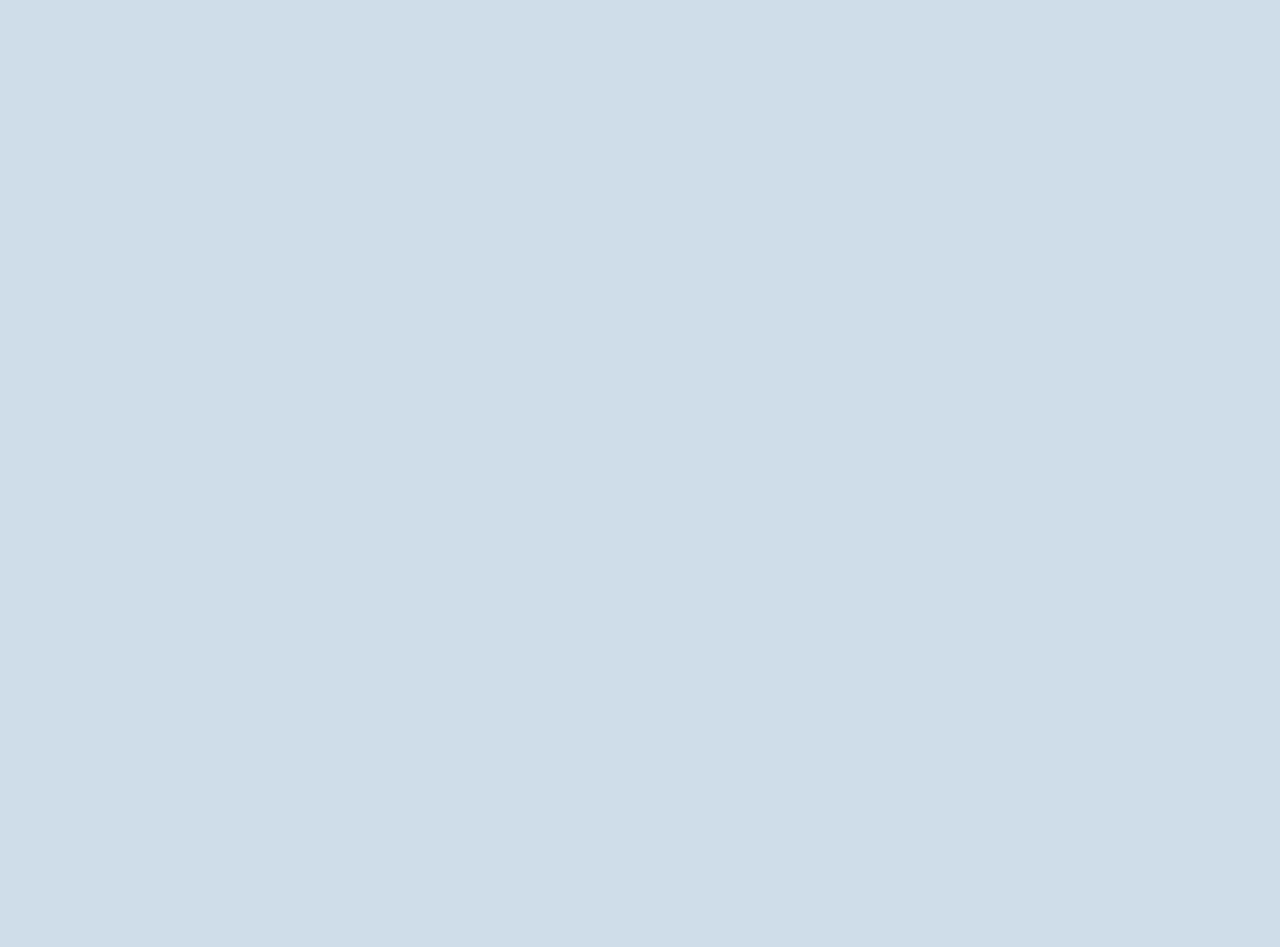
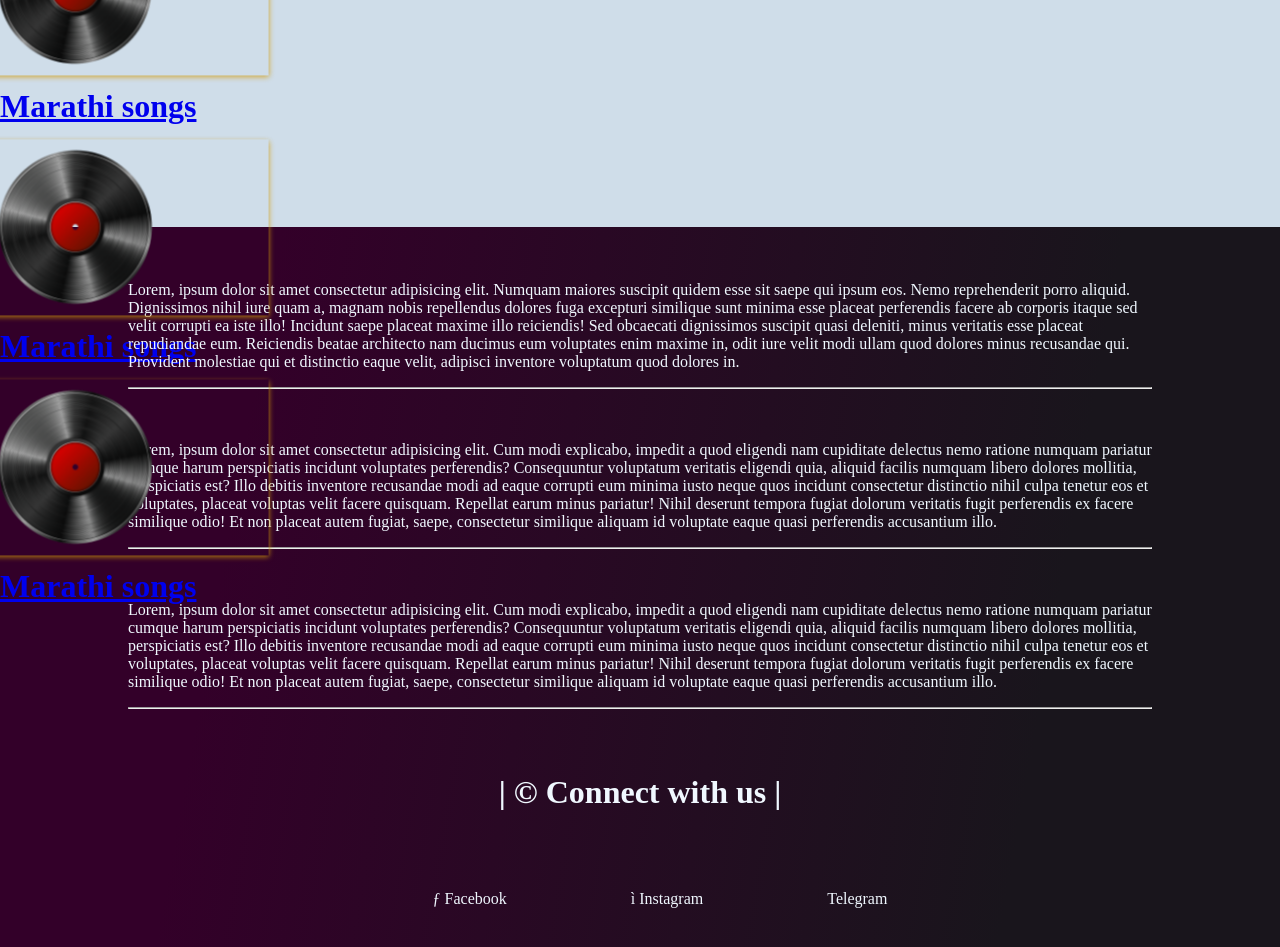
Before and after one commit to VivekTaware0505/Online-Music-Website, an Angular app: page / in a window 1280 px wide. Shown: the part 2000-2947 px from the top of the page. Before the commit the page ends 1968 px from the top, so only its background shows below. Built offline with nearby package versions, Linux system fonts and the light colour scheme.

Commit message:
some changes in albums

```diff
--- a/src/app/component/album/album.component.css
+++ b/src/app/component/album/album.component.css
@@ -1,23 +1,20 @@
 .container1{
 
     width: 100%;
-    height: 50vh;
+    height: 100vh;
     margin-top: 10%;
-    display: flex;
-    justify-content: center;
-    align-items: center;
-    gap: 10%;
+
 }
 
 .sbox {
 
-    width: 300px;
-    height: 300px;
+    width: 20%;
+    height: 20%;
 
     font-weight: 500;
     color: whitesmoke;
 
-    border-radius: 50% ;
+
     font-size: cover;
     transition: 0.6s;
     scale: 1;
--- a/src/app/component/album/album.component.html
+++ b/src/app/component/album/album.component.html
@@ -24,5 +24,18 @@
         <h1 >Marathi songs </h1>
     </a>
 
+    <a  routerLink="marathi">
+        <div class="sbox" id="box3">
+        <img src="" alt="">
+        </div>
+        <h1 >Marathi songs </h1>
+    </a> <a  routerLink="marathi">
+        <div class="sbox" id="box3">
+        <img src="" alt="">
+        </div>
+        <h1 >Marathi songs </h1>
+    </a>
+
+
 
 </div>
--- a/src/app/component/footer/footer.component.css
+++ b/src/app/component/footer/footer.component.css
@@ -1,24 +1,53 @@
 .footer{
     width: 100%;
-    height: 15vh;
+    height: 90vh;
 
-    background-image: linear-gradient(100deg , rgb(87, 0, 70) 20% , rgb(139, 0, 219) 80%);
-    /* border-radius: 100% 50% 100%/ 100%  50% 100%; */
-    border-top-left-radius: 50%;
-    border-bottom-right-radius: 50%;
+    background-image: linear-gradient(100deg , rgb(51, 0, 41) 20% , rgb(25, 21, 28) 80%);
+
+    display: grid;
+    grid-template-areas: 'col1'
+    'col2' 'col3'
+    ;
+    /* grid-template-columns: 30% 30% 30%; */
+    grid-template-rows: 20vh 20vh 20vh 20vh ;
 
 
     color: aliceblue;
 }
+
+.col1{
+    grid-area: col1;
+   margin-left: 10%;
+   margin-top: 3%;
+   margin-right: 10%;
+}
+.col2{
+    grid-area: col2;
+    margin-top: 3%;
+    margin-left: 10%;
+    margin-right: 10%;
+
+}
+.col3{
+    grid-area: col3;
+    margin-top: 3%;
+    margin-left: 10%;
+   margin-right: 10%;
+
+}
+
+
 .footer>h1{
+    padding: 5% 5%;
     display: flex;
     justify-content: center;
     align-items: center;
 }
 .footer>ul{
+    margin-top: 0;
     list-style: none;
     display: flex;
     justify-content: center;
     align-items: center;
-    gap: 20px;
+    gap: 10%;
 }
--- a/src/app/component/footer/footer.component.html
+++ b/src/app/component/footer/footer.component.html
@@ -1,10 +1,59 @@
 <div class="footer">
 
-    <h1> © Connect with us  </h1>
+
+    <div class="col1">
+
+        <p>
+            Lorem, ipsum dolor sit amet consectetur adipisicing elit. Numquam maiores suscipit quidem esse sit saepe qui
+            ipsum eos. Nemo reprehenderit porro aliquid. Dignissimos nihil iure quam a, magnam nobis repellendus dolores
+            fuga excepturi similique sunt minima esse placeat perferendis facere ab corporis itaque sed velit corrupti
+            ea iste illo! Incidunt saepe placeat maxime illo reiciendis! Sed obcaecati dignissimos suscipit quasi
+            deleniti, minus veritatis esse placeat repudiandae eum. Reiciendis beatae architecto nam ducimus eum
+            voluptates enim maxime in, odit iure velit modi ullam quod dolores minus recusandae qui. Provident molestiae
+            qui et distinctio eaque velit, adipisci inventore voluptatum quod dolores in.
+        </p>
+<hr>
+    </div>
+    <div class="col2">
+
+        <p>
+            Lorem, ipsum dolor sit amet consectetur adipisicing elit. Cum modi explicabo, impedit a quod eligendi nam
+            cupiditate delectus nemo ratione numquam pariatur cumque harum perspiciatis incidunt voluptates perferendis?
+            Consequuntur voluptatum veritatis eligendi quia, aliquid facilis numquam libero dolores mollitia,
+            perspiciatis est? Illo debitis inventore recusandae modi ad eaque corrupti eum minima iusto neque quos
+            incidunt consectetur distinctio nihil culpa tenetur eos et voluptates, placeat voluptas velit facere
+            quisquam. Repellat earum minus pariatur! Nihil deserunt tempora fugiat dolorum veritatis fugit perferendis
+            ex facere similique odio! Et non placeat autem fugiat, saepe, consectetur similique aliquam id voluptate
+            eaque quasi perferendis accusantium illo.
+        </p>
+        <hr>
+    </div>
+    <div class="col3">
+
+        <p>
+            Lorem, ipsum dolor sit amet consectetur adipisicing elit. Cum modi explicabo, impedit a quod eligendi nam
+            cupiditate delectus nemo ratione numquam pariatur cumque harum perspiciatis incidunt voluptates perferendis?
+            Consequuntur voluptatum veritatis eligendi quia, aliquid facilis numquam libero dolores mollitia,
+            perspiciatis est? Illo debitis inventore recusandae modi ad eaque corrupti eum minima iusto neque quos
+            incidunt consectetur distinctio nihil culpa tenetur eos et voluptates, placeat voluptas velit facere
+            quisquam. Repellat earum minus pariatur! Nihil deserunt tempora fugiat dolorum veritatis fugit perferendis
+            ex facere similique odio! Et non placeat autem fugiat, saepe, consectetur similique aliquam id voluptate
+            eaque quasi perferendis accusantium illo.
+        </p>
+        <hr>
+    </div>
+
+
+
+
+
+ <h1> | © Connect with us |  </h1>
+
     <ul>
-        <li>  ƒ Facebook</li>
-        <li>  ì Instagram</li>
-        <li>  Telegram</li>
+        <li> ƒ Facebook</li>
+        <li> ì Instagram</li>
+        <li> Telegram</li>
 
     </ul>
+
 </div>
```
